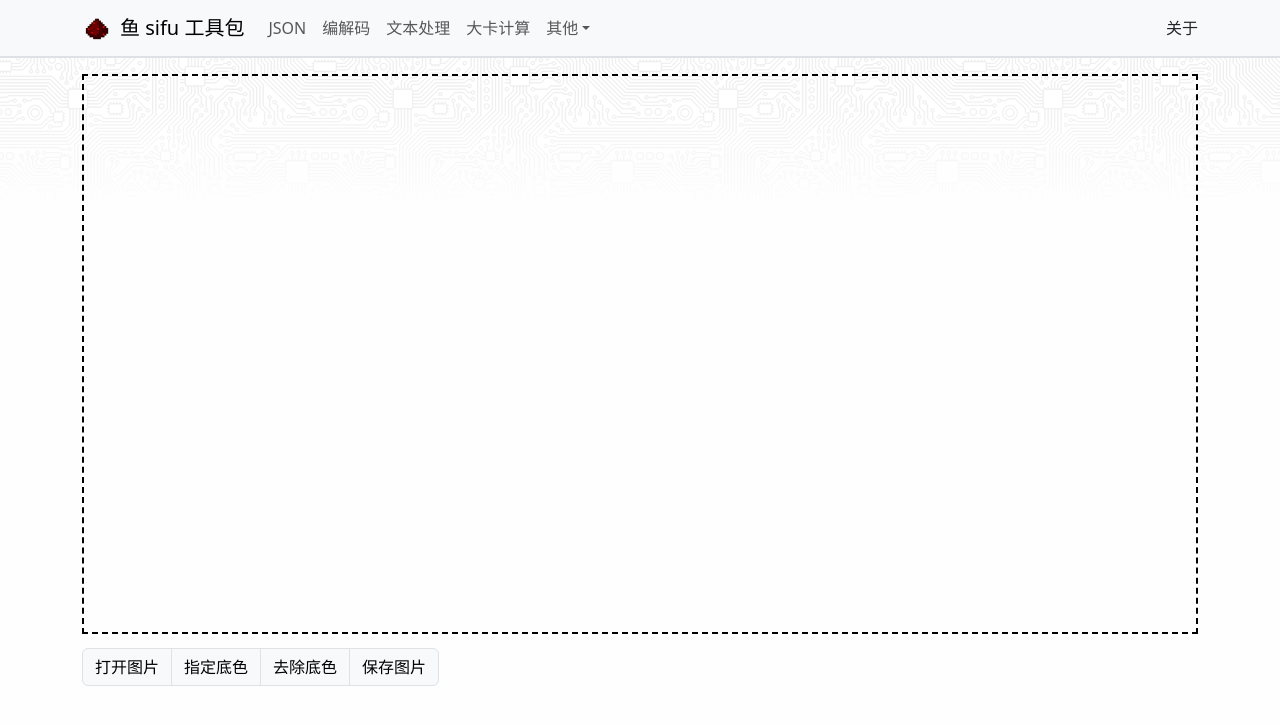
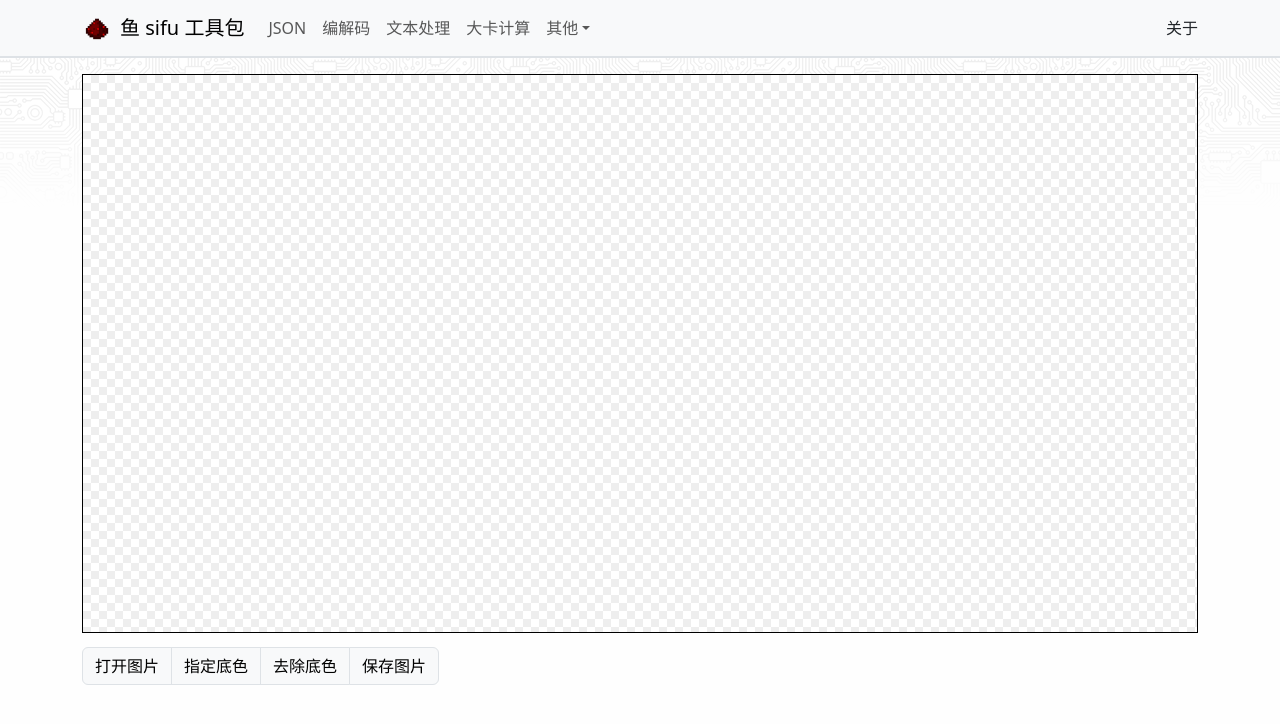
Before and after one commit to zjyl1994/my-web-tools, a React (Vite) app: page /removebg in a window 1280 px wide. Shown: the top 724 px of the page. Built offline with nearby package versions, Linux system fonts and the light colour scheme.

Commit message:
fix: background grid

```diff
--- a/src/pages/removebg/index.tsx
+++ b/src/pages/removebg/index.tsx
@@ -24,26 +24,6 @@ const RemoveBgPage: React.FC = () => {
                             if (ctx) {
                                 canvas.width = img.width;
                                 canvas.height = img.height;
-
-                                // 创建棋盘格背景
-                                const patternCanvas = document.createElement('canvas');
-                                const patternCtx = patternCanvas.getContext('2d');
-                                if (patternCtx) {
-                                    patternCanvas.width = 20;
-                                    patternCanvas.height = 20;
-                                    patternCtx.fillStyle = '#e0e0e0';
-                                    patternCtx.fillRect(0, 0, 20, 20);
-                                    patternCtx.fillStyle = '#ffffff';
-                                    patternCtx.fillRect(0, 0, 10, 10);
-                                    patternCtx.fillRect(10, 10, 10, 10);
-                                    const pattern = ctx.createPattern(patternCanvas, 'repeat');
-
-                                    // 先绘制棋盘格背景
-                                    if (pattern) {
-                                        ctx.fillStyle = pattern;
-                                        ctx.fillRect(0, 0, canvas.width, canvas.height);
-                                    }
-                                }
 
                                 // 再绘制图片
                                 ctx.drawImage(img, 0, 0);
@@ -99,8 +79,8 @@ const RemoveBgPage: React.FC = () => {
 
                     // 计算颜色差异（曼哈顿距离）
                     const delta = Math.abs(r - targetR) +
-                                 Math.abs(g - targetG) +
-                                 Math.abs(b - targetB);
+                        Math.abs(g - targetG) +
+                        Math.abs(b - targetB);
 
                     if (delta < threshold) {
                         data[i + 3] = 0; // 设置透明
@@ -135,8 +115,9 @@ const RemoveBgPage: React.FC = () => {
     return (
         <>
             <canvas ref={canvasRef} style={{
-                border: '2px dashed #000',
-                background: 'transparent',  // 移除默认背景
+                border: '1px solid #000',
+                backgroundImage: 'conic-gradient(#eee 0 25%, white 0 50%, #eee 0 75%, white 0)',
+                backgroundSize: '16px 16px',
                 width: '100%'
             }}></canvas>
 
```
